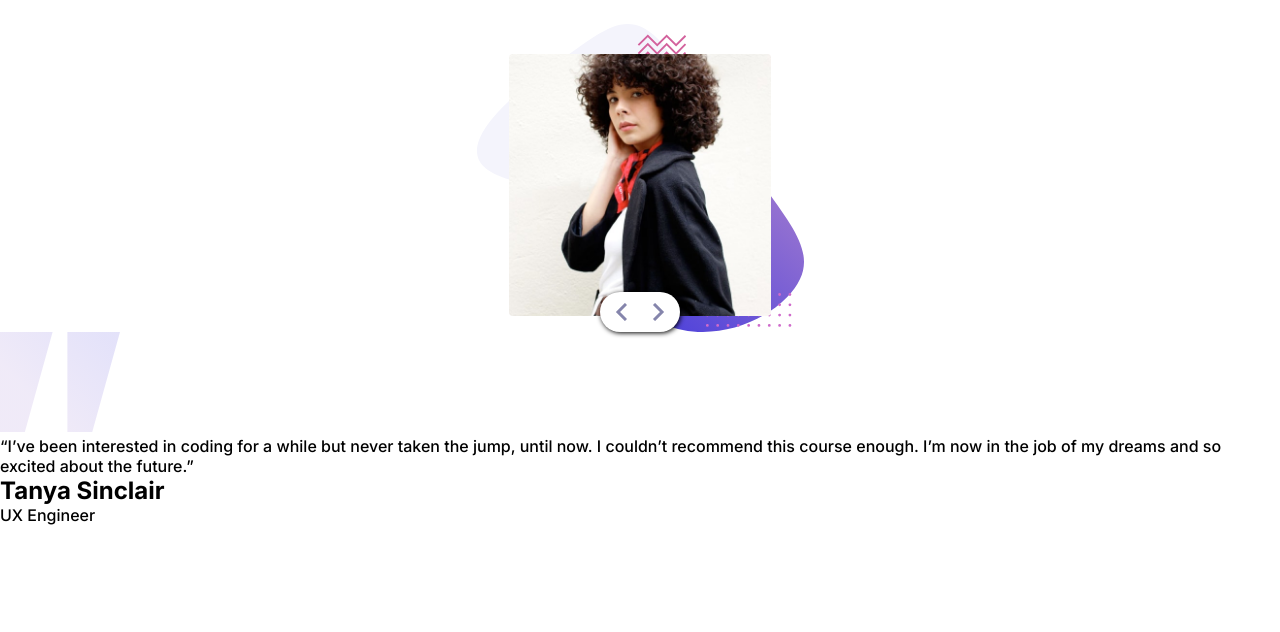
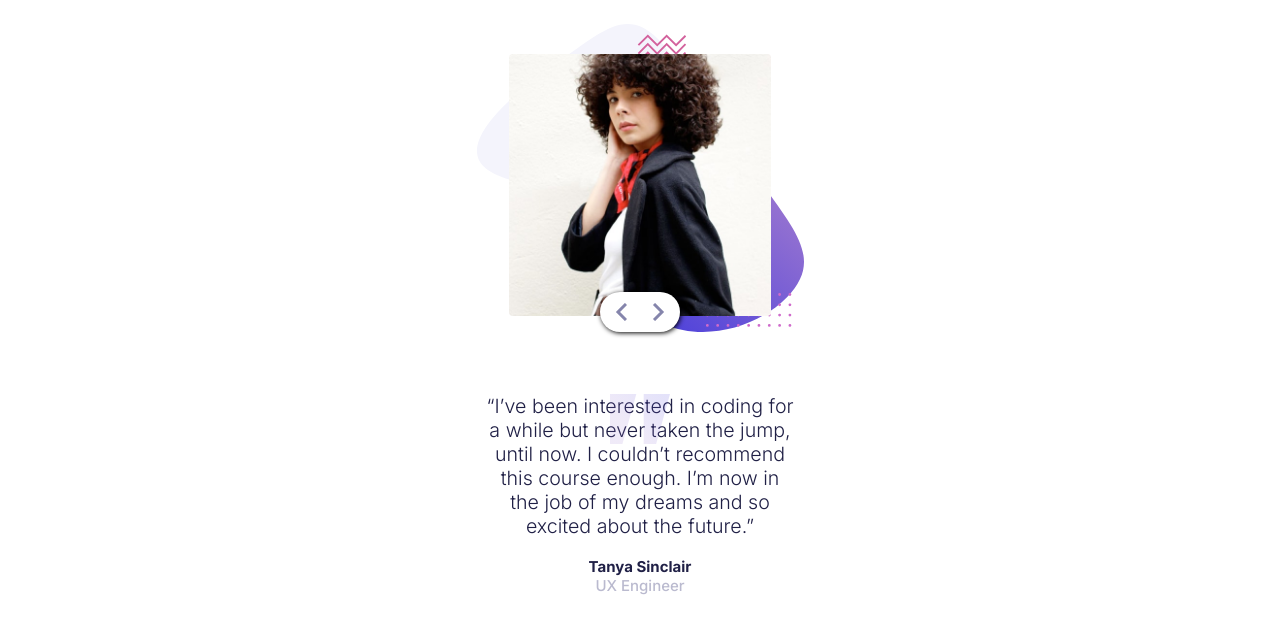
Before and after one commit to Amasias-Rodriguez/Testimonials-Sliders, a plain HTML site: page index.html in a window 1280 px wide. Drawn offline with Linux system fonts and the light colour scheme.

Commit message:
Update style.css

```diff
--- a/style.css
+++ b/style.css
@@ -48,3 +48,38 @@ body {
     }
   }
 }
+
+.text-container {
+  margin-top: 25px;
+  padding-top: 37px;
+  position: relatie;
+  & .quotes {
+    width: 60px;
+    position: absolute;
+    left: 0;
+    right: 0;
+    margin: 0 auto;
+  }
+  & .user-testimonial {
+    width: 311px;
+    margin: 0 auto 19px;
+    font-size: 1.225rem;
+    line-height: 1.5rem;
+    text-align: center;
+    color: var(--DarkBlue);
+    font-weight: 300;
+  }
+  .user-details {
+    & .user-name,
+    .user-degree {
+      font-size: 0.9375rem;
+      text-align: center;
+    }
+    & .user-name {
+      color: var(--DarkBlue);
+    }
+    & .user-degree {
+      color: var(--GrayishBlue);
+    }
+  }
+}
```
